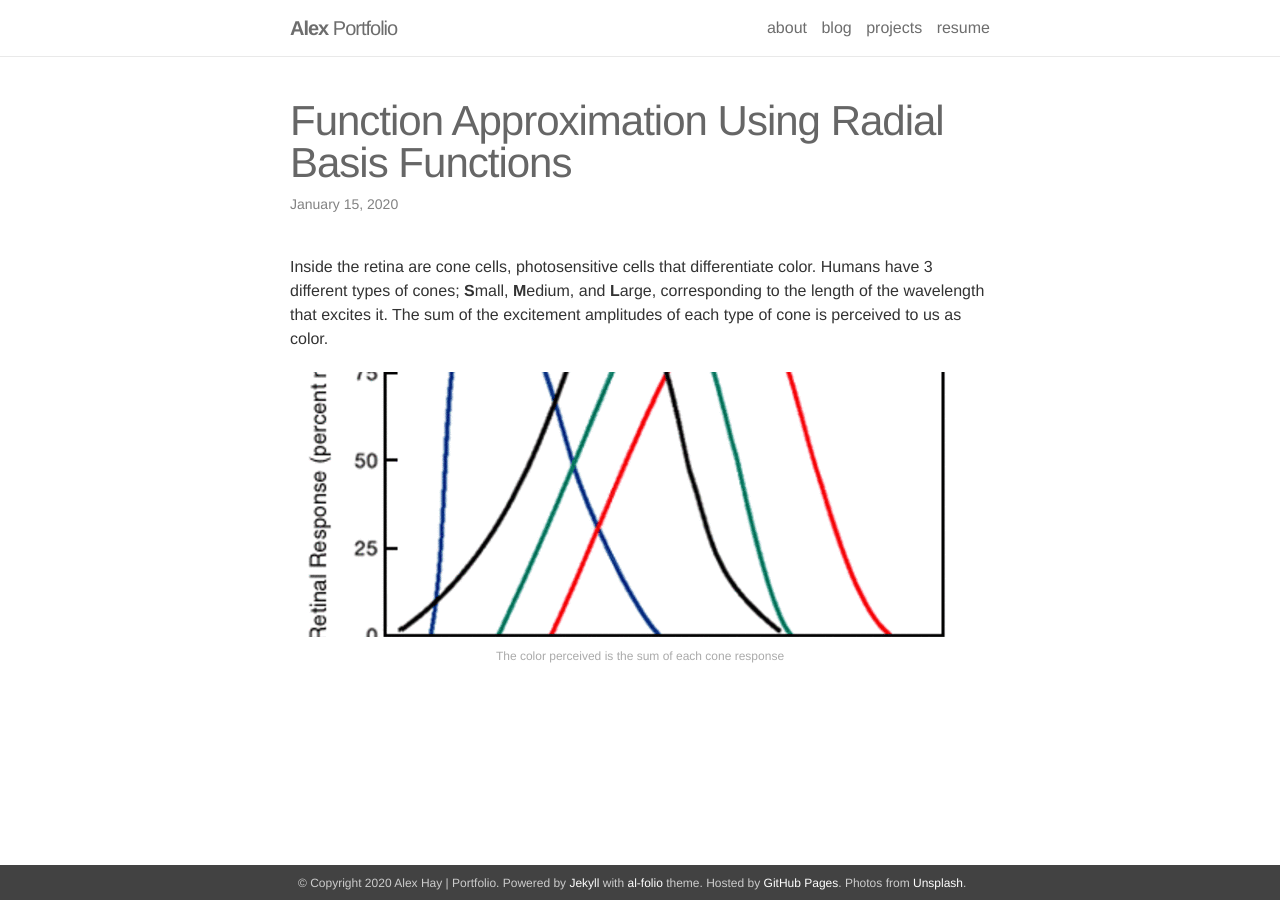
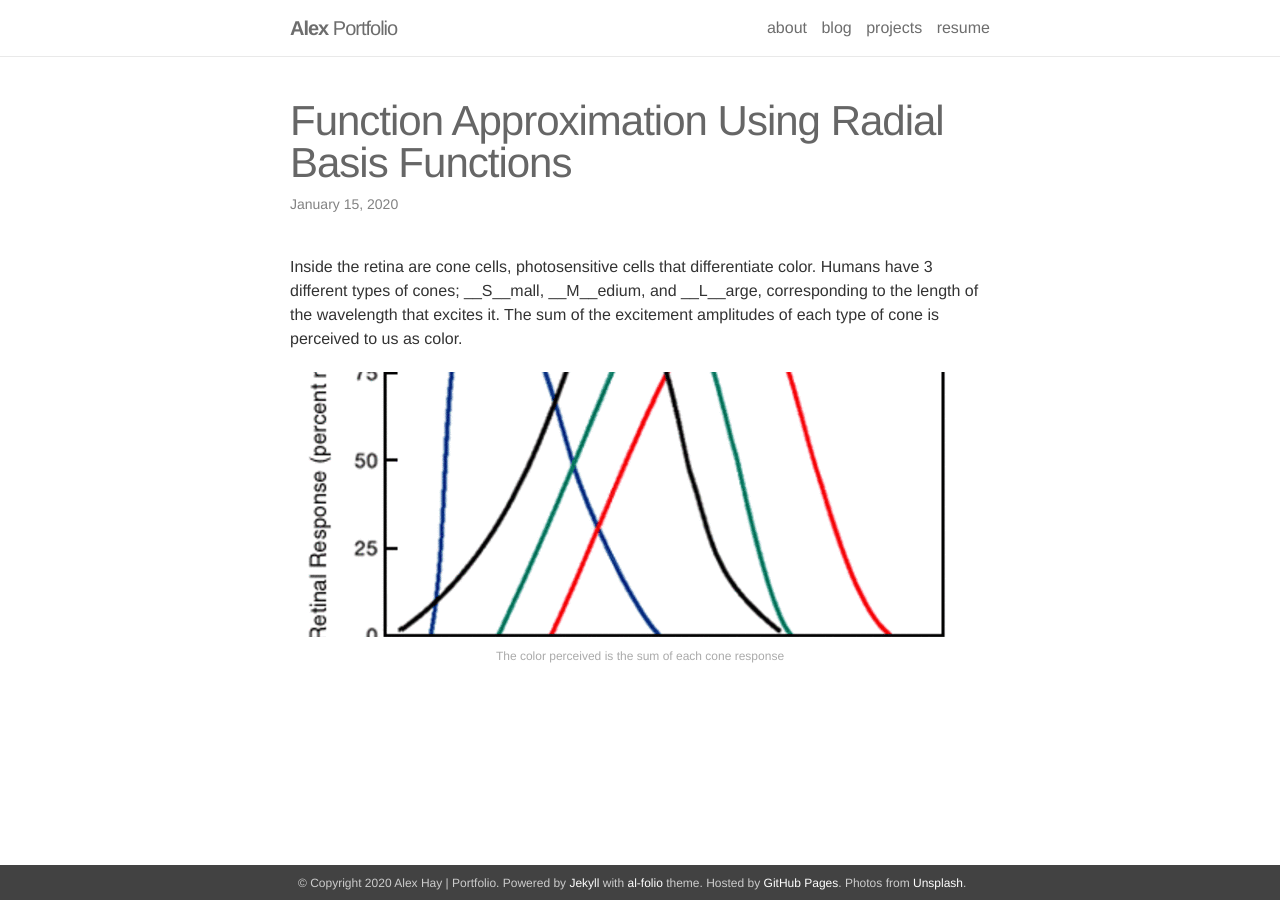
Before and after one commit to an-minyoung/an-minyoung.github.io, a Jekyll site: the page built from _posts/2020-01-15-radial_basis_functions.markdown, in a window 1280 px wide. Built offline with Jekyll 4.4.1, drawn with Linux system fonts in a browser that asks for light colours; nearby versions of some CDN libraries.

Commit message:
formatting

```diff
--- a/_posts/2020-01-15-radial_basis_functions.markdown
+++ b/_posts/2020-01-15-radial_basis_functions.markdown
@@ -4,7 +4,7 @@
 date:   2020-01-15
 description: Using radial basis functions to approximate a linear mapping
 ---
-Inside the retina are cone cells, photosensitive cells that differentiate color. Humans have 3 different types of cones; <strong>S</strong>mall, <strong>M</strong>edium, and <strong>L</strong>arge, corresponding to the length of the wavelength that excites it. The sum of the excitement amplitudes of each type of cone is perceived to us as color.
+Inside the retina are cone cells, photosensitive cells that differentiate color. Humans have 3 different types of cones; __S__mall, __M__edium, and __L__arge, corresponding to the length of the wavelength that excites it. The sum of the excitement amplitudes of each type of cone is perceived to us as color.
 
 <div class="img_row">
     <img class="col three" src="{{ site.baseurl }}/assets/img/Figure_5.gif">
```
